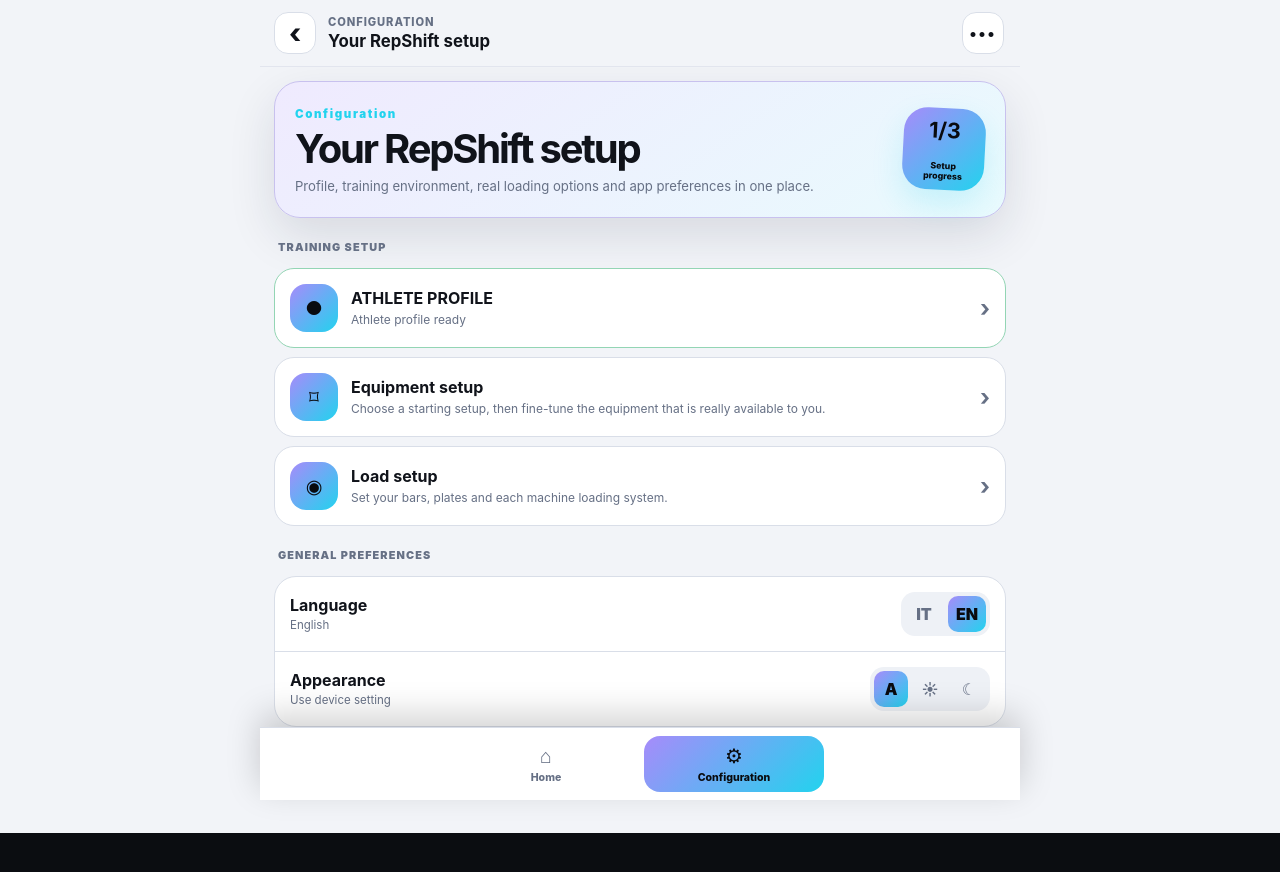
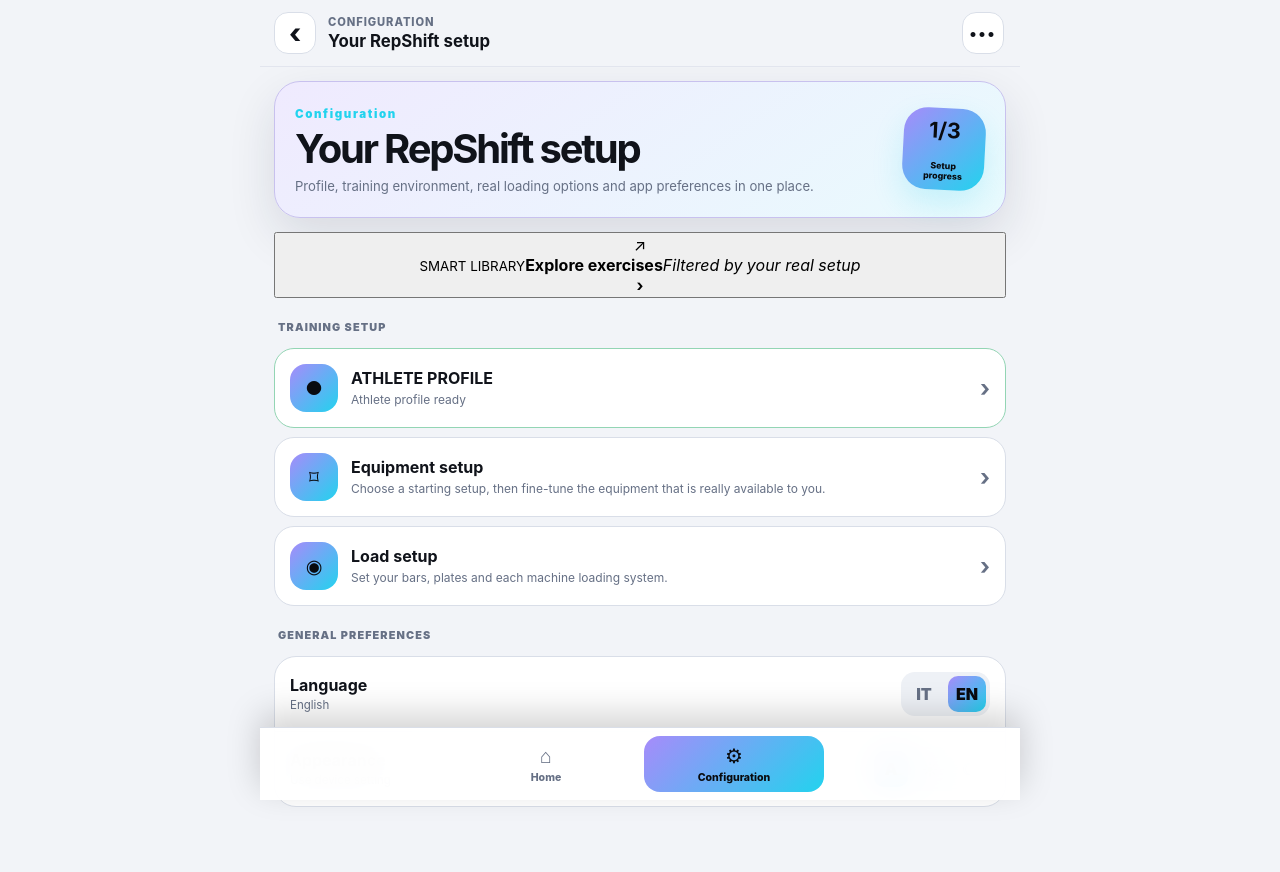
Before and after one commit to flaigueglia85/repshift, a React (Vite) app: page / in a window 1280 px wide. Both pictures are taken after typing "Sample", "Sample", "Sample", "Sample", "2020-01-15" into the empty fields and a click on the button "Continue". Shown: the top 872 px of the page. Before the commit the page ends 833 px from the top, so only its background shows below. Built offline with nearby package versions, Linux system fonts and the light colour scheme.

Commit message:
feat: expose exercise library from configuration hub

```diff
--- a/src/components/ConfigurationHub.tsx
+++ b/src/components/ConfigurationHub.tsx
@@ -1,3 +1,5 @@
+import { useState } from 'react';
+import ExerciseLibraryScreen from './ExerciseLibraryScreen';
 import type { Locale } from '../types/athlete';
 import type { EquipmentProfile } from '../types/equipment';
 import type { LoadSetupProfile } from '../types/loadSetup';
@@ -17,12 +19,16 @@
 }
 
 export default function ConfigurationHub({ locale, t, equipmentProfile, loadSetupProfile, onProfile, onEquipment, onLoads, onLocale, theme, onTheme }: Props) {
+  const [libraryOpen, setLibraryOpen] = useState(false);
   const completed = 1 + (equipmentProfile ? 1 : 0) + (loadSetupProfile ? 1 : 0);
+  if (libraryOpen) return <section className="library-route"><div className="library-route-header"><button onClick={() => setLibraryOpen(false)}>‹</button><div><small>{locale === 'it' ? 'ESERCIZI' : 'EXERCISES'}</small><strong>{locale === 'it' ? 'Libreria esercizi' : 'Exercise library'}</strong></div><span /></div><ExerciseLibraryScreen locale={locale} equipmentProfile={equipmentProfile} /></section>;
   return <section className="configuration-hub">
     <div className="configuration-hero">
       <div><span className="eyebrow">{t('configuration')}</span><h1>{t('configurationTitle')}</h1><p>{t('configurationBody')}</p></div>
       <div className="configuration-score"><strong>{completed}/3</strong><small>{t('configurationProgress')}</small></div>
     </div>
+
+    <button className="library-launch-card" onClick={() => setLibraryOpen(true)}><span>↗</span><div><small>{locale === 'it' ? 'LIBRERIA INTELLIGENTE' : 'SMART LIBRARY'}</small><strong>{locale === 'it' ? 'Esplora gli esercizi' : 'Explore exercises'}</strong><em>{locale === 'it' ? 'Filtrati sul tuo setup reale' : 'Filtered by your real setup'}</em></div><b>›</b></button>
 
     <div className="config-section-label">{t('trainingSetup')}</div>
     <div className="config-stack">
```
